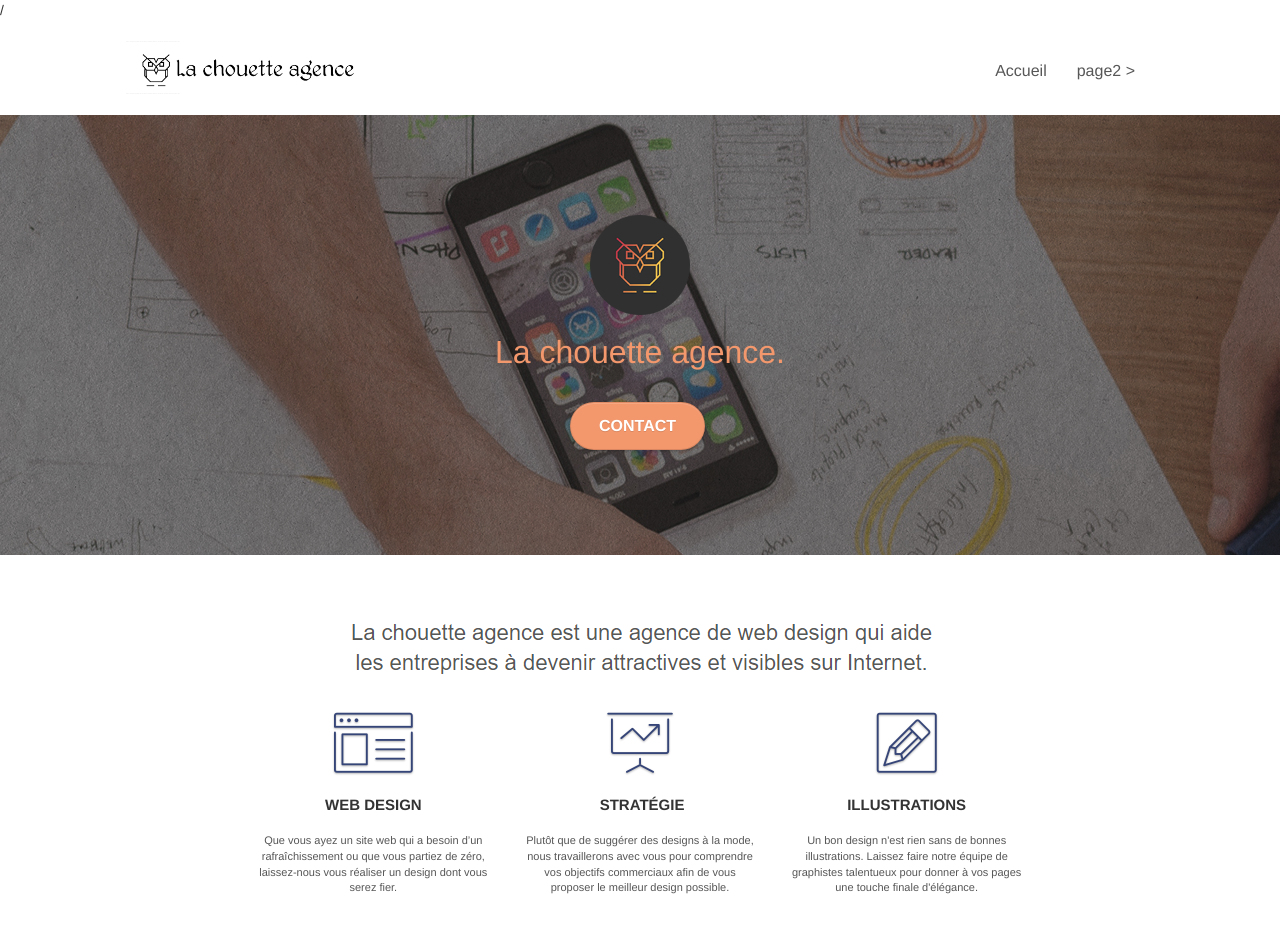
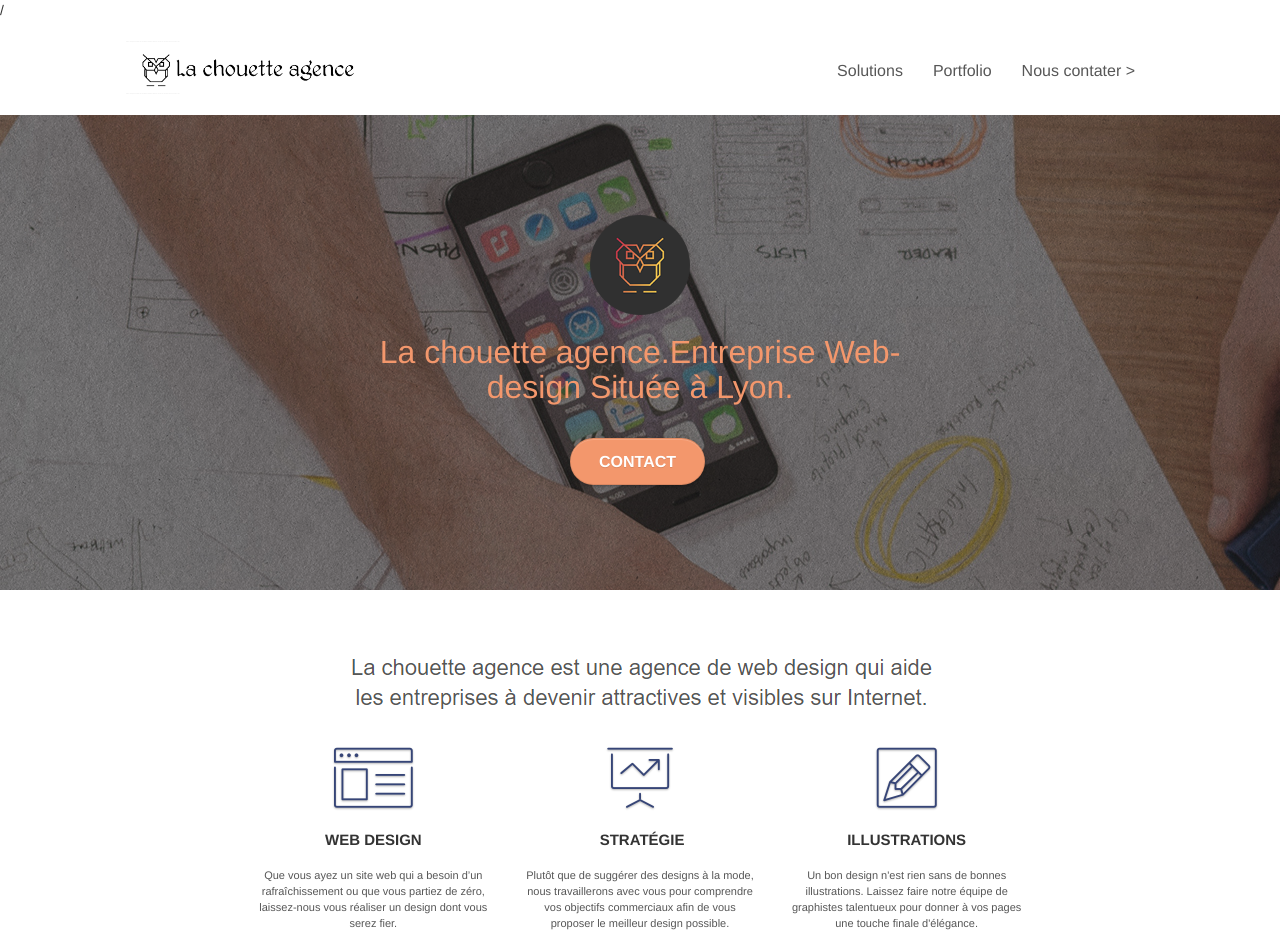
Before and after one commit to Emiliebolo/EmilieBolo_4_06032021, a plain HTML site: page index.html in a window 1280 px wide. Shown: the top 944 px of the page. Drawn offline with Linux system fonts and the light colour scheme.

Commit message:
Ajout #bloc-2-services pour faire un lien entre les diffs parties du site

```diff
--- a/index.html
+++ b/index.html
@@ -47,12 +47,13 @@
 			<div class="collapse navbar-collapse navbar-1 special-dropdown-nav">
 				<ul class="site-navigation nav navbar-nav">
 					<li>
-						<a href="index.html">Accueil</a>
+						<a href="#bloc-2-services">Solutions</a><!--changement des titres nav-->
 					</li>
 					<li>
+						<a href="index.html">Portfolio</a>
 					</li>
 					<li>
-						<a href="page2.html">page2 &gt;</a>
+						<a href="page2.html">Nous contater &gt;</a>
 					</li>
 				</ul>
 			</div>
@@ -68,7 +69,7 @@
 			<div class="col-sm-12">
 				<img src="img/logo.png" class="center-block image-resize-mode" width="100" alt="La chouette agence, agence web paris, création logo paris" />
 				<h1 class="text-center hero-bloc-text tc-white ">
-					La chouette agence.
+					La chouette agence.Entreprise Web-design Située à Lyon.
 				</h1>
 				<div class="text-center">
 					<a href="page2.html" class="btn btn-lg btn-clean btn-rd cta-hero btn-atomic-tangerine" id="cta-hero">Contact</a>
```
